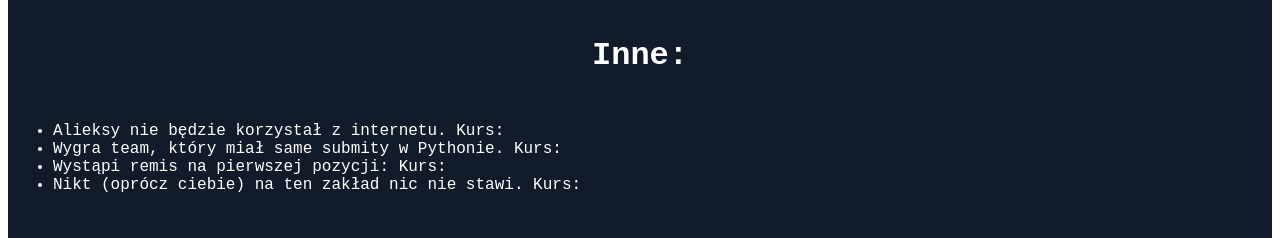
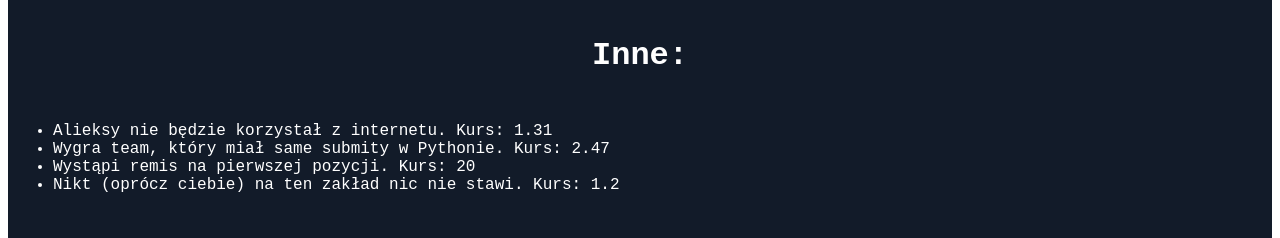
Before and after one commit to Konemara/GAMBLING, a plain HTML site: page index.html in a window 1280 px wide. Shown: the part 1020-1258 px from the top of the page. Drawn offline with Linux system fonts and the light colour scheme.

Commit message:
Update index.html

```diff
--- a/index.html
+++ b/index.html
@@ -61,10 +61,10 @@
                 </div>
                 <div class = "Kursy">
                     <ul>
-                        <li>Alieksy nie będzie korzystał z internetu. Kurs: </li>
-                        <li>Wygra team, który miał same submity w Pythonie. Kurs: </li>
-                        <li>Wystąpi remis na pierwszej pozycji: Kurs: </li>
-                        <li>Nikt (oprócz ciebie) na ten zakład nic nie stawi. Kurs: </li>
+                        <li>Alieksy nie będzie korzystał z internetu. Kurs: 1.31</li>
+                        <li>Wygra team, który miał same submity w Pythonie. Kurs: 2.47</li>
+                        <li>Wystąpi remis na pierwszej pozycji. Kurs: 20</li>
+                        <li>Nikt (oprócz ciebie) na ten zakład nic nie stawi. Kurs: 1.2</li>
                     </ul>
                 </div>
                 <div class = "Title">
```
